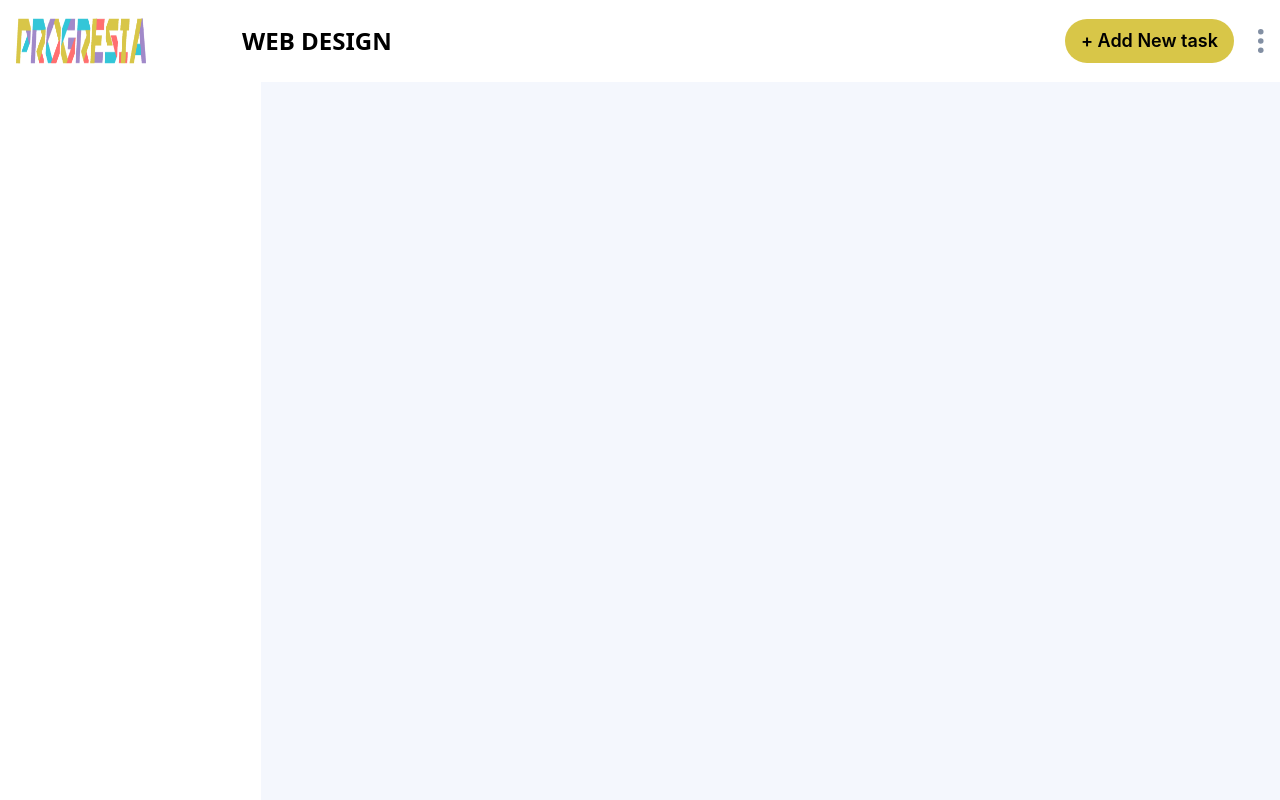
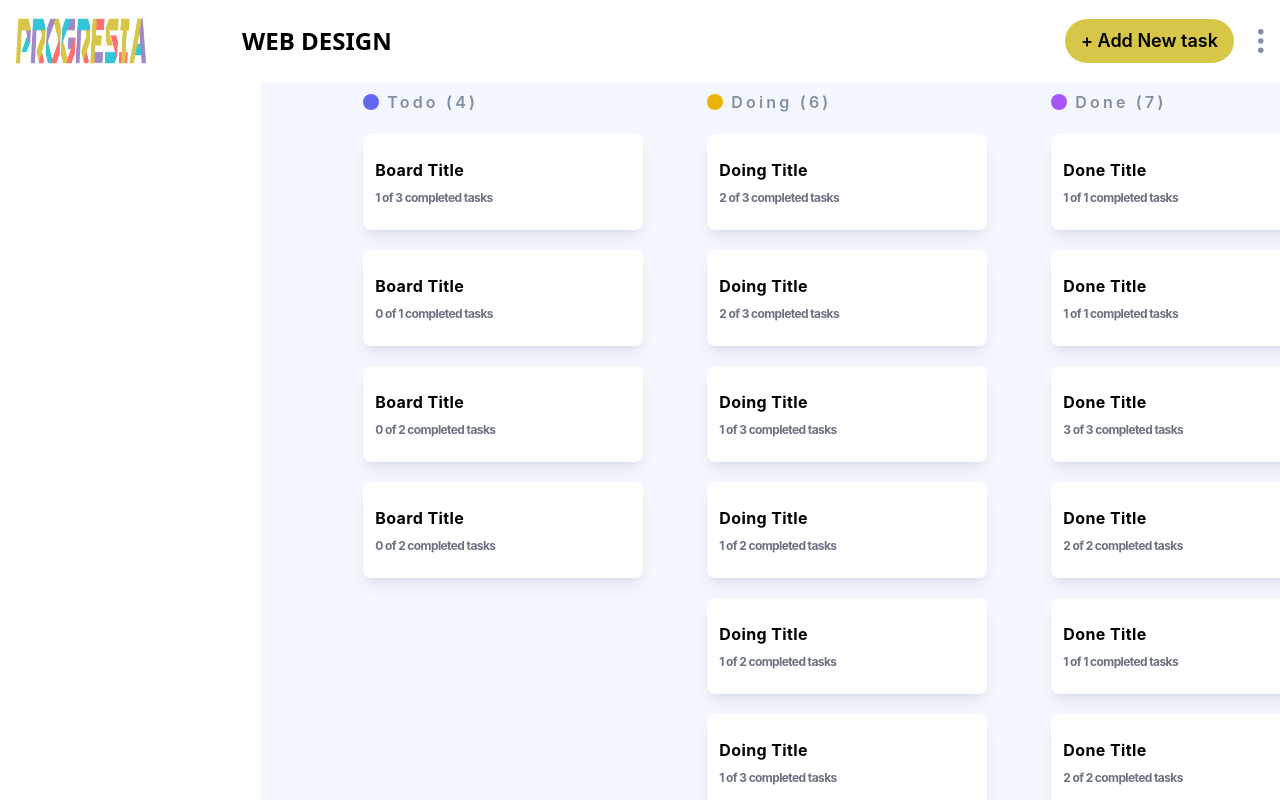
Before and after one commit to matthewmarin/progresia, a React (Vite) app: page / in a window 1280 px wide. Built offline with nearby package versions, Linux system fonts and the light colour scheme.

Commit message:
adding column and task function for fetching from custom api

```diff
--- a/package.json
+++ b/package.json
@@ -12,6 +12,7 @@
   "dependencies": {
     "@headlessui/react": "^1.7.16",
     "@reduxjs/toolkit": "^1.9.5",
+    "lodash": "^4.17.21",
     "react": "^18.2.0",
     "react-dom": "^18.2.0",
     "react-icons": "^4.10.1",
--- a/src/components/Center.jsx
+++ b/src/components/Center.jsx
@@ -1,5 +1,7 @@
 import React, { useEffect, useState } from "react";
 import Sidebar from "./Sidebar";
+import { useSelector } from "react-redux";
+import Column from "./Column";
 
 function Center({ boardModalOpen, setBoardModalOpen }) {
   const [windowSize, setWindowSize] = useState([
@@ -8,6 +10,10 @@ function Center({ boardModalOpen, setBoardModalOpen }) {
   ]);
 
   const [isSideBarOpen, setIsSideBarOpen] = useState(true);
+
+  const boards = useSelector((state) => state.boards);
+  const board = boards.find((board) => board.isActive === true);
+  const columns = board.columns;
 
   useEffect(() => {
     const handleWindowResize = () => {
@@ -31,6 +37,9 @@ function Center({ boardModalOpen, setBoardModalOpen }) {
       {windowSize[0] >= 768 && <Sidebar />}
 
       {/* Column Section */}
+      {columns.map((col, index) => (
+        <Column key={index} colIndex={index} />
+      ))}
     </div>
   );
 }
--- /dev/null
+++ b/src/components/Column.jsx
@@ -0,0 +1,43 @@
+import { shuffle } from "lodash";
+import React, { useEffect, useState } from "react";
+import { useDispatch, useSelector } from "react-redux";
+import Task from "./Task";
+
+function Column({ colIndex }) {
+  const colors = [
+    "bg-red-500",
+    "bg-orange-500",
+    "bg-blue-500",
+    "bg-purple-500",
+    "bg-green-500",
+    "bg-indigo-500",
+    "bg-yellow-500",
+    "bg-pink-500",
+    "bg-sky-500",
+  ];
+
+  const [color, setColor] = useState(null);
+
+  const dispatch = useDispatch();
+  const boards = useSelector((state) => state.boards);
+  const board = boards.find((board) => board.isActive);
+  const col = board.columns.find((col, i) => i === colIndex);
+
+  useEffect(() => {
+    setColor(shuffle(colors).pop());
+  }, [dispatch]);
+
+  return (
+    <div className="scrollbar-hide mx-5 pt-[90px] min-w-[280px]">
+      <p className="font-semibold flex items-center gap-2 tracking-widest md:tracking-[.2em] text-[#828fa3]">
+        <span className={`rounded-full w-4 h-4 ${color}`} />
+        {col.name} ({col.tasks.length})
+      </p>
+      {col.tasks.map((task, index) => (
+        <Task key={index} taskIndex={index} colIndex={colIndex} />
+      ))}
+    </div>
+  );
+}
+
+export default Column;
--- a/src/components/EllipsisMenu.jsx
+++ b/src/components/EllipsisMenu.jsx
@@ -4,27 +4,25 @@ function EllipsisMenu({ type, setOpenEditModal, setOpenDeleteModal }) {
   return (
     <div
       className={
-        type === "Boards" ? "absolute top-16 right-5" : "absolute top-6 right-4"
+        type === "Boards"
+          ? " absolute  top-16  right-5"
+          : " absolute  top-6  right-4"
       }
     >
-      <div className="flex justify-end items-center">
-        <div
-          className="w-40 text-sm z-50 font-medium shadow-md shadow-[#364e7e1a] bg-white dark:bg-[#20212c]
-      space-y-4 py-5 px-4 rounded-lg h-auto pr-12"
-        >
+      <div className=" flex justify-end items-center">
+        <div className=" w-40 text-sm z-50 font-medium shadow-md shadow-[#364e7e1a] bg-white dark:bg-[#20212c] space-y-4 py-5 px-4 rounded-lg  h-auto pr-12">
           <p
-            className="cursor-pointer dark:text-gray-400 text-gray-700"
             onClick={() => {
               setOpenEditModal();
             }}
+            className=" cursor-pointer dark:text-gray-400 text-gray-700"
           >
             Edit {type}
           </p>
+
           <p
-            className="cursor-pointer text-red-500"
-            onClick={() => {
-              setOpenDeleteModal();
-            }}
+            onClick={() => setOpenDeleteModal()}
+            className=" cursor-pointer text-red-500"
           >
             Delete {type}
           </p>
--- a/src/components/EmptyBoard.jsx
+++ b/src/components/EmptyBoard.jsx
@@ -3,30 +3,26 @@ import AddEditBoard from "../modal/AddEditBoard";
 
 function EmptyBoard({ type }) {
   const [isBoardModalOpen, setIsBoardModalOpen] = useState(false);
-
   return (
-    <div
-      className="bg-white dark:bg-[#2b2c37] h-screen w-screen flex flex-col
-    items-center text-center justify-center"
-    >
-      <h3 className="text-gray-500 font-bold">
+    <div className=" bg-white dark:bg-[#2b2c37] h-screen w-screen flex flex-col  items-center justify-center">
+      <h3 className=" text-gray-500 font-bold">
         {type === "edit"
-          ? "This board is empty . Create a new column to get started"
+          ? "This board is empty. Create a new column to get started."
           : "There are no boards available. Create a new board to get started"}
       </h3>
       <button
         onClick={() => {
           setIsBoardModalOpen(true);
         }}
-        className="w-full items-center max-w-xs font-bold hover:opacity-70
-      mt-8 relative py-2 rounded-full dark:text-white
-      text-black bg-[#d8c648] dark:bg-[#33c6d8]"
+        className="w-full items-center max-w-xs font-bold hover:opacity-70 dark:text-white dark:bg-[#635fc7] mt-8 relative  text-white bg-[#635fc7] py-2 rounded-full"
       >
-        {type === "edit" ? "+ Add New Board" : "+ Add New Project"}
+        {type === "edit" ? "+ Add New Column" : "+ Add New Board"}
       </button>
-
       {isBoardModalOpen && (
-        <AddEditBoard type={type} setBoardModalOpen={setIsBoardModalOpen} />
+        <AddEditBoardModal
+          type={type}
+          setIsBoardModalOpen={setIsBoardModalOpen}
+        />
       )}
     </div>
   );
--- a/src/components/Header.jsx
+++ b/src/components/Header.jsx
@@ -76,7 +76,7 @@ function Header({ boardModalOpen, setBoardModalOpen }) {
         <div className="flex space-x-4 items-center md:space-x-6">
           <button
             onClick={() => {
-              setOpenAddEditTask((state) => !state);
+              setOpenAddEditTask((prevState) => !prevState);
             }}
             className="hidden md:block button bg-[#d8c648] dark:bg-[#33c6d8] py-2 px-4 rounded-full  text-black dark:text-white text-lg font-semibold hover:opacity-80 duration-200 "
           >
@@ -84,7 +84,7 @@ function Header({ boardModalOpen, setBoardModalOpen }) {
           </button>
           <button
             onClick={() => {
-              setOpenAddEditTask((state) => !state);
+              setOpenAddEditTask((prevState) => !prevState);
             }}
             className="button py-1 px-3 md:hidden bg-[#d8c648] dark:bg-[#33c6d8] rounded-full text-black dark:text-white text-lg text-center font-semibold hover:opacity-80 duration-200"
           >
@@ -95,7 +95,7 @@ function Header({ boardModalOpen, setBoardModalOpen }) {
             onClick={() => {
               setBoardType("edit");
               setOpenDropdown(false);
-              setIsEllipsisOpen((state) => !state);
+              setIsEllipsisOpen((prevState) => !prevState);
             }}
             alt="ellipsis"
             className="cursor-pointer h-6"
@@ -119,7 +119,11 @@ function Header({ boardModalOpen, setBoardModalOpen }) {
       )}
 
       {boardModalOpen && (
-        <AddEditBoard type={boardType} setBoardModalOpen={setBoardModalOpen} />
+        <AddEditBoard
+          type={boardType}
+          setBoardModalOpen={setBoardModalOpen}
+          setBoardType={setBoardType}
+        />
       )}
       {openAddEditTask && (
         <AddEditTask
--- /dev/null
+++ b/src/components/Task.jsx
@@ -0,0 +1,41 @@
+import React, { useState } from "react";
+import { useSelector } from "react-redux";
+import TaskModal from "./TaskModal";
+
+function Task({ taskIndex, colIndex }) {
+  const boards = useSelector((state) => state.boards);
+  const board = boards.find((board) => board.isActive);
+  const columns = board.columns;
+  const col = columns.find((col, i) => i === colIndex);
+  const task = col.tasks.find((task, i) => i === taskIndex);
+
+  const [isTaskModalOpen, setIsTaskModalOpen] = useState(false);
+
+  let completed = 0;
+  let subtasks = task.subtasks;
+  subtasks.forEach((subtask) => {
+    if (subtask.isCompleted) {
+      completed++;
+    }
+  });
+
+  return (
+    <div>
+      <div
+        onClick={() => {
+          setIsTaskModalOpen(true);
+        }}
+        className="w-[280px] first:my-5 rounded-lg bg-white dark:bg-[#2b2c37]
+      shadow-[#364e7e1a] py-6 px-3 shadow-lg hover:text-[#d8c648] dark:text-white dark:hover:text-[#33c6d8] cursor-pointer"
+      >
+        <p className="font-bold tracking-wide">{task.title}</p>
+        <p className="font-bold text-xs tracking-tighter mt-2 text-gray-500">
+          {completed} of {subtasks.length} completed tasks
+        </p>
+      </div>
+      {isTaskModalOpen && <TaskModal />}
+    </div>
+  );
+}
+
+export default Task;
--- /dev/null
+++ b/src/components/TaskModal.jsx
@@ -0,0 +1,7 @@
+import React from "react";
+
+function TaskModal() {
+  return <div>TaskModal</div>;
+}
+
+export default TaskModal;
```
Also changed, not shown: 1 other file (tests, documents, lock files or other folders).
